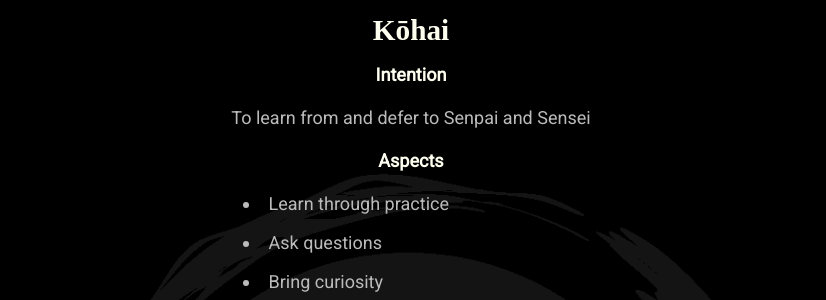
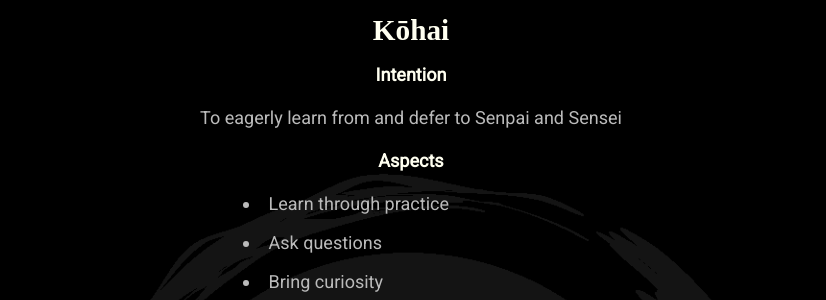
Before and after one commit to mindset-dojo/mindset-dojo.github.io, a Jekyll site: the page built from program.md, in a window 1280 px wide and 900 px high, scrolled down 6195 px. Shown: the part 153-453 px from the top of the window, without its empty margins (229-1055 px from the left). Built offline with Jekyll 4.4.1, drawn with Linux system fonts in a browser that asks for light colours; some web fonts are replaced.

Commit message:
refactor(program): add eagerly to learn in kohai intention.

```diff
--- a/_data/program.yaml
+++ b/_data/program.yaml
@@ -175,7 +175,7 @@ levels:
         url: https://aikidodiscovery.net/randori-the-art-of-taking-control-in-chaos/
 relationships:
   - label: Kōhai
-    intention: To learn from and defer to Senpai and Sensei
+    intention: To eagerly learn from and defer to Senpai and Sensei
     aspects:
       - label: Learn through practice
       - label: Ask questions
```
